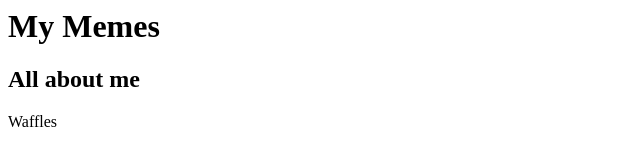
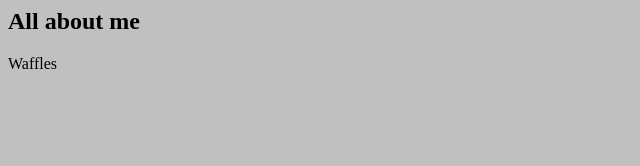
Before and after one commit to TheApolloGaming/TheApolloGaming.github.io, a plain HTML site: page index.html in a window 1280 px wide. Shown: the whole page, without its empty margins (0-640 px from the left). Drawn offline with Linux system fonts and the light colour scheme.

Commit message:
Change 2
*Added CSS
- Background color

```diff
--- a/index.html
+++ b/index.html
@@ -1,6 +1,12 @@
 <html>
 <head>
-<h1> My Memes </h1>
+<title> My Portfolio </title>
+<style type="text/css">
+	body{
+		background-color:#C0C0C0;
+	}
+</style>
+
 </head>
 <body>
 <h2> All about me </h2>
```
